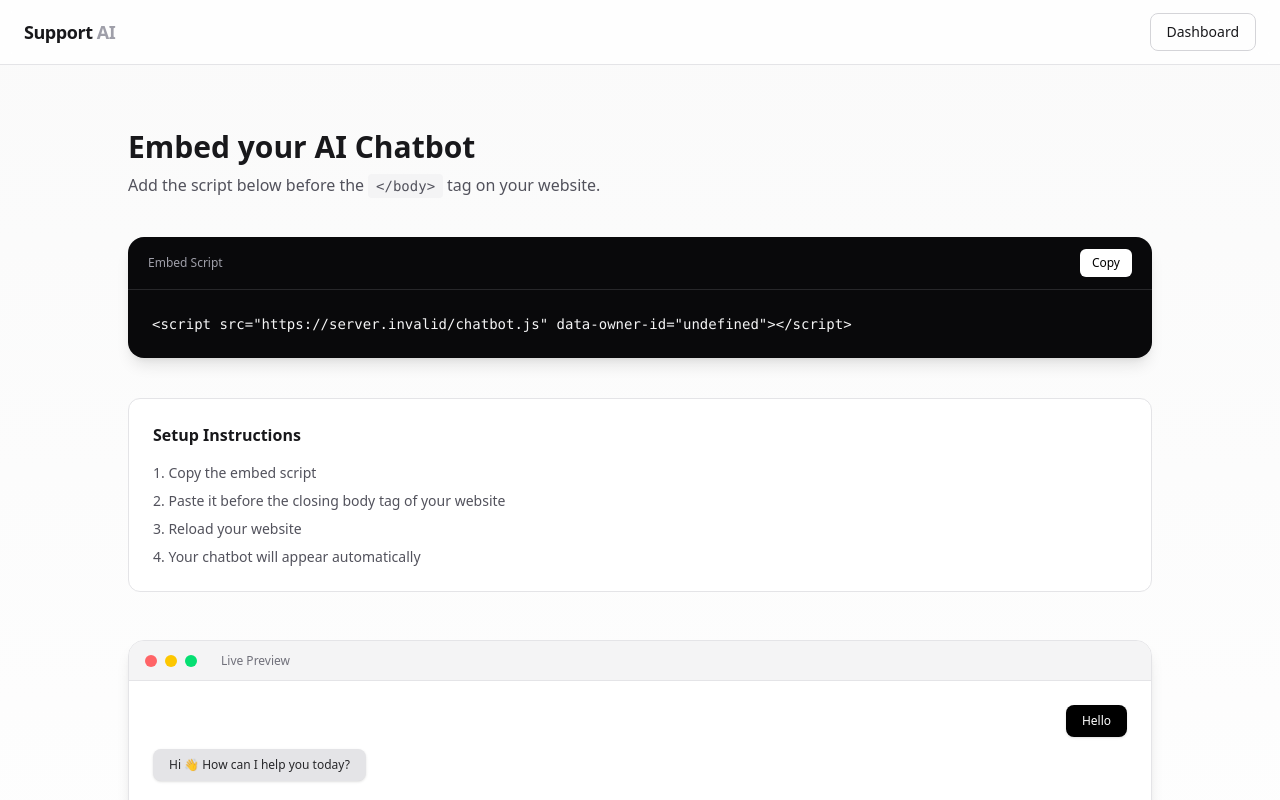
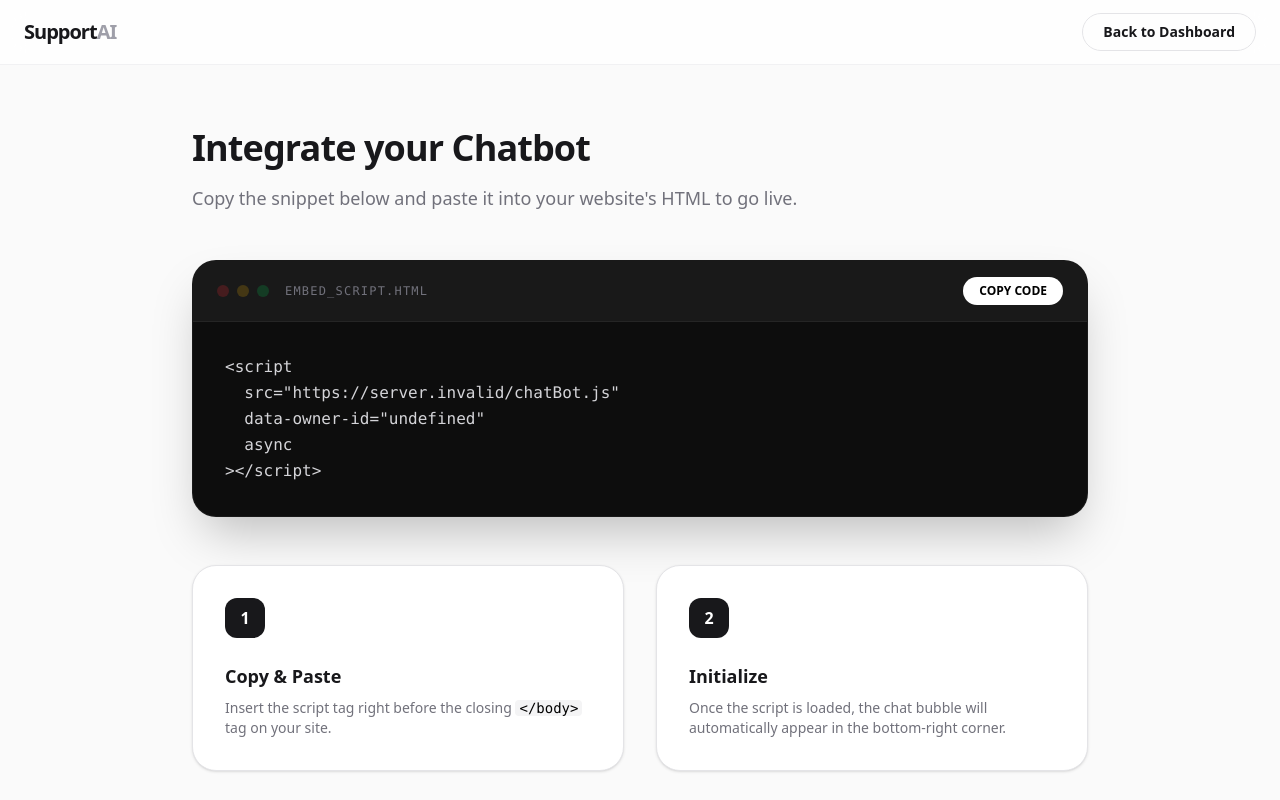
Before and after one commit to Esha30/ai-support-chatbot, a Next.js app in the folder support-ai/: page /embed in a window 1280 px wide. Shown: the top 800 px of the page. Built offline with nearby package versions, Linux system fonts and the light colour scheme; no server answers; what @scalekit-sdk/node would draw is missing.

Commit message:
Professional Upgrade: Functional Learn More link and High-End Embed Dashboard UI

```diff
--- a/support-ai/app/components/EmbedClient.tsx
+++ b/support-ai/app/components/EmbedClient.tsx
@@ -5,176 +5,107 @@ import { useRouter } from "next/navigation"
 import { motion } from "framer-motion"
 
 function EmbedClient({ ownerId }: { ownerId: string }) {
-
   const router = useRouter()
   const [copied, setCopied] = useState(false)
 
-  const baseUrl =
-    process.env.NEXT_PUBLIC_APP_URL || "http://localhost:3000"
-
-  const embedCode = `<script src="${baseUrl}/chatbot.js" data-owner-id="${ownerId}"></script>`
+  const baseUrl = process.env.NEXT_PUBLIC_APP_URL || "https://ai-support-chatbot-ten.vercel.app"
+  const embedCode = `<script
+  src="${baseUrl}/chatBot.js"
+  data-owner-id="${ownerId}"
+  async
+></script>`
 
   const handleCopy = async () => {
     try {
       await navigator.clipboard.writeText(embedCode)
       setCopied(true)
-
-      setTimeout(() => {
-        setCopied(false)
-      }, 2000)
-
+      setTimeout(() => setCopied(false), 2000)
     } catch (err) {
       console.error("Copy failed", err)
     }
   }
 
   return (
+    <div className="min-h-screen bg-[#fafafa] text-zinc-900 selection:bg-zinc-200">
 
-    <div className="min-h-screen bg-gradient-to-b from-zinc-50 to-white text-zinc-900">
+      {/* PROFESSIONAL NAVBAR */}
+      <nav className="fixed top-0 left-0 w-full z-50 bg-white/80 backdrop-blur-md border-b border-zinc-200/50">
+        <div className="max-w-7xl mx-auto px-6 h-16 flex items-center justify-between">
+          <div onClick={() => router.push("/")} className="text-xl font-bold tracking-tighter cursor-pointer">
+            Support<span className="text-zinc-400">AI</span>
+          </div>
+          <button onClick={() => router.push("/dashboard")} className="px-5 py-2 rounded-full border border-zinc-200 text-sm font-semibold hover:bg-zinc-50 transition-all">
+            Back to Dashboard
+          </button>
+        </div>
+      </nav>
 
-      {/* HEADER */}
-      <div className="sticky top-0 z-40 bg-white/80 backdrop-blur border-b border-zinc-200">
-        <div className="max-w-7xl mx-auto px-6 h-16 flex items-center justify-between">
+      <main className="pt-32 pb-20 px-6">
+        <div className="max-w-4xl mx-auto">
 
-          <div
-            onClick={() => router.push("/")}
-            className="text-lg font-semibold cursor-pointer tracking-tight"
-          >
-            Support <span className="text-zinc-400">AI</span>
+          <motion.div initial={{ opacity: 0, y: 20 }} animate={{ opacity: 1, y: 0 }}>
+            <div className="mb-12">
+              <h1 className="text-4xl font-bold tracking-tight mb-4">Integrate your Chatbot</h1>
+              <p className="text-zinc-500 text-lg">Copy the snippet below and paste it into your website's HTML to go live.</p>
             </div>
 
+            {/* CODE CONSOLE */}
+            <div className="bg-[#0D0D0D] rounded-3xl overflow-hidden shadow-2xl mb-12 border border-white/5">
+              <div className="flex items-center justify-between px-6 py-4 bg-white/5 border-b border-white/5">
+                <div className="flex items-center gap-2">
+                  <div className="w-3 h-3 rounded-full bg-red-500/20" />
+                  <div className="w-3 h-3 rounded-full bg-yellow-500/20" />
+                  <div className="w-3 h-3 rounded-full bg-green-500/20" />
+                  <span className="ml-2 text-xs font-mono text-zinc-500 uppercase tracking-widest">embed_script.html</span>
+                </div>
                 <button
-            onClick={() => router.push("/dashboard")}
-            className="px-4 py-2 rounded-lg border border-zinc-300 text-sm hover:bg-zinc-100 transition"
+                  onClick={handleCopy}
+                  className={`px-4 py-1.5 rounded-full text-xs font-bold transition-all ${copied ? 'bg-green-500 text-white' : 'bg-white text-black hover:bg-zinc-200'}`}
                 >
-            Dashboard
+                  {copied ? "COPIED" : "COPY CODE"}
                 </button>
-
+              </div>
+              <div className="p-8 overflow-x-auto">
+                <pre className="text-sm md:text-base font-mono text-zinc-300 leading-relaxed">
+                  <code>{embedCode}</code>
+                </pre>
               </div>
             </div>
 
-
-      {/* PAGE */}
-      <div className="flex justify-center px-6 py-16">
-
-        <motion.div
-          initial={{ opacity: 0, y: 30 }}
-          animate={{ opacity: 1, y: 0 }}
-          transition={{ duration: 0.5 }}
-          className="w-full max-w-5xl"
-        >
-
-          {/* TITLE */}
-          <div className="mb-10">
-
-            <h1 className="text-3xl font-semibold mb-2">
-              Embed your AI Chatbot
-            </h1>
-
-            <p className="text-zinc-600">
-              Add the script below before the
-              <code className="mx-1 px-2 py-1 bg-zinc-100 rounded text-sm">
-                &lt;/body&gt;
-              </code>
-              tag on your website.
-            </p>
-
+            {/* SETUP GUIDE */}
+            <div className="grid grid-cols-1 md:grid-cols-2 gap-8 mb-16">
+              <div className="p-8 bg-white border border-zinc-200 rounded-3xl shadow-sm">
+                <div className="w-10 h-10 rounded-xl bg-zinc-900 text-white flex items-center justify-center font-bold mb-6">1</div>
+                <h3 className="text-lg font-bold mb-2">Copy & Paste</h3>
+                <p className="text-zinc-500 text-sm">Insert the script tag right before the closing <code className="bg-zinc-100 px-1 rounded text-black">&lt;/body&gt;</code> tag on your site.</p>
+              </div>
+              <div className="p-8 bg-white border border-zinc-200 rounded-3xl shadow-sm">
+                <div className="w-10 h-10 rounded-xl bg-zinc-900 text-white flex items-center justify-center font-bold mb-6">2</div>
+                <h3 className="text-lg font-bold mb-2">Initialize</h3>
+                <p className="text-zinc-500 text-sm">Once the script is loaded, the chat bubble will automatically appear in the bottom-right corner.</p>
+              </div>
             </div>
 
-
-          {/* CODE SECTION */}
-          <div className="bg-zinc-950 text-zinc-100 rounded-2xl shadow-lg relative mb-10">
-
-            <div className="flex items-center justify-between px-5 py-3 border-b border-zinc-800 text-xs text-zinc-400">
-              <span>Embed Script</span>
-
-              <button
-                onClick={handleCopy}
-                className="text-xs px-3 py-1.5 rounded-md bg-white text-black hover:bg-zinc-200 transition"
-              >
-                {copied ? "Copied ✓" : "Copy"}
-              </button>
+            {/* PREVIEW BOX */}
+            <div className="border border-zinc-200 rounded-[32px] bg-white overflow-hidden shadow-sm">
+              <div className="px-6 py-4 bg-zinc-50 border-b border-zinc-200 flex items-center gap-2">
+                <div className="w-2 h-2 rounded-full bg-green-500 animate-pulse" />
+                <span className="text-xs font-bold text-zinc-400 uppercase tracking-widest">Live Widget Preview</span>
               </div>
-
-            <pre className="p-6 text-sm font-mono overflow-x-auto">
-{embedCode}
-            </pre>
-
+              <div className="relative h-[300px] flex items-center justify-center text-zinc-300 italic font-medium">
+                 Your widget will look exactly like this on your site.
+                 <div className="absolute bottom-8 right-8 w-16 h-16 rounded-full bg-black text-white flex items-center justify-center text-2xl shadow-2xl">💬</div>
               </div>
-
-
-          {/* INSTRUCTIONS */}
-          <div className="bg-white border border-zinc-200 rounded-xl p-6 mb-12">
-
-            <h3 className="font-semibold mb-4">
-              Setup Instructions
-            </h3>
-
-            <ol className="space-y-2 text-sm text-zinc-600 list-decimal list-inside">
-              <li>Copy the embed script</li>
-              <li>Paste it before the closing body tag of your website</li>
-              <li>Reload your website</li>
-              <li>Your chatbot will appear automatically</li>
-            </ol>
-
             </div>
-
-
-          {/* LIVE PREVIEW */}
-          <div className="border border-zinc-200 rounded-2xl overflow-hidden shadow-lg">
-
-            {/* BROWSER BAR */}
-            <div className="flex items-center gap-2 px-4 h-10 bg-zinc-100 border-b border-zinc-200">
-
-              <span className="w-3 h-3 rounded-full bg-red-400"></span>
-              <span className="w-3 h-3 rounded-full bg-yellow-400"></span>
-              <span className="w-3 h-3 rounded-full bg-green-400"></span>
-
-              <div className="ml-4 text-xs text-zinc-500">
-                Live Preview
-              </div>
-
-            </div>
-
-
-            {/* PREVIEW AREA */}
-            <div className="relative h-[420px] bg-white p-6 flex flex-col gap-3">
-
-              {/* USER MESSAGE */}
-              <div className="ml-auto bg-black text-white text-xs px-4 py-2 rounded-lg w-fit shadow">
-                Hello
-              </div>
-
-              {/* BOT MESSAGE */}
-              <div className="bg-zinc-200 text-zinc-800 text-xs px-4 py-2 rounded-lg w-fit shadow">
-                Hi 👋 How can I help you today?
-              </div>
-
-
-              {/* CHAT BUTTON */}
-              <motion.div
-                animate={{ y: [0, -8, 0] }}
-                transition={{ repeat: Infinity, duration: 3 }}
-                className="absolute bottom-6 right-6"
-              >
-
-                <div className="w-14 h-14 rounded-full bg-black text-white flex items-center justify-center shadow-xl cursor-pointer hover:scale-105 transition">
-                  💬
-                </div>
-
           </motion.div>
 
         </div>
+      </main>
 
+      <footer className="py-12 text-center text-zinc-400 text-xs">
+        &copy; {new Date().getFullYear()} SupportAI Enterprise. All rights reserved.
+      </footer>
     </div>
-
-
-        </motion.div>
-
-      </div>
-
-    </div>
-
   )
 }
 
--- a/support-ai/app/components/HomeClient.tsx
+++ b/support-ai/app/components/HomeClient.tsx
@@ -128,7 +128,10 @@ function HomeClient({ email }: { email?: string }) {
               >
                 {email ? "Go to Dashboard" : "Get Started Free"}
               </button>
-              <button className="px-8 py-4 rounded-full border border-zinc-200 bg-white font-bold text-lg hover:bg-zinc-50 transition-all">
+              <button
+                className="px-8 py-4 rounded-full border border-zinc-200 bg-white font-bold text-lg hover:bg-zinc-50 transition-all"
+                onClick={() => document.getElementById('features')?.scrollIntoView({ behavior: 'smooth' })}
+              >
                 Learn More
               </button>
             </div>
@@ -137,7 +140,7 @@ function HomeClient({ email }: { email?: string }) {
       </main>
 
       {/* FEATURES SECTION */}
-      <section className="bg-zinc-50/50 py-32 px-6 border-t border-zinc-100">
+      <section id="features" className="bg-zinc-50/50 py-32 px-6 border-t border-zinc-100">
         <div className="max-w-6xl mx-auto">
           <h2 className="text-3xl font-bold text-center mb-20">Why Businesses Choose SupportAI</h2>
 
```
Lines whose indentation alone changed are shown as unchanged.
